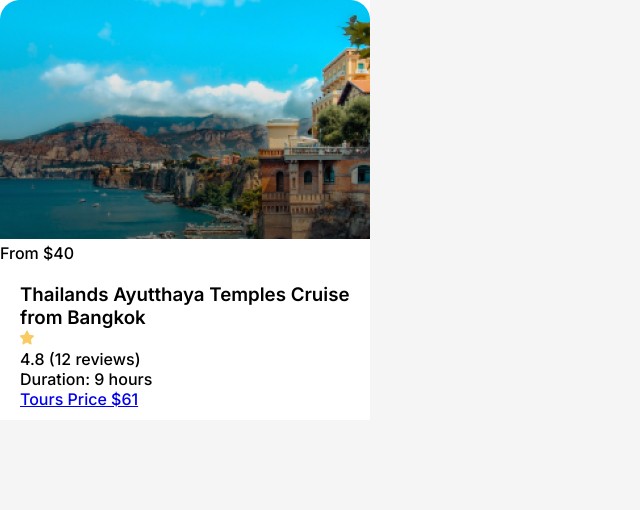
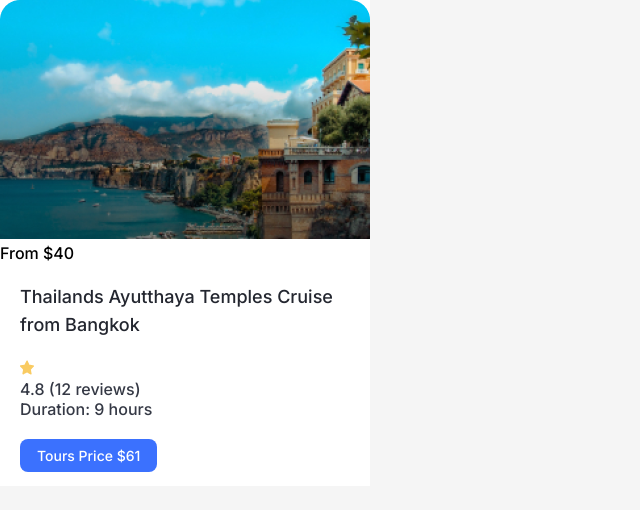
Before and after one commit to pdat2000/html-css-master, a plain HTML site: page index.html in a window 1280 px wide. Shown: the whole page, without its empty margins (0-640 px from the left). Drawn offline with Linux system fonts and the light colour scheme.

Commit message:
update code

```diff
--- a/app.css
+++ b/app.css
@@ -12,10 +12,39 @@ body {
 
 .tour {
   width: 370px;
-  height: 420px;
   background-color: white;
 }
 
 .tour-content {
   padding: 20px 20px 14px 20px;
 }
+
+.tour-title {
+  margin-bottom: 10px;
+  color: #23262f;
+  font-weight: 500;
+  padding-bottom: 10px;
+  font-size: 18px;
+  line-height: 28px;
+}
+
+.tour-rating {
+  margin-bottom: 20px;
+}
+
+.tour-duration,
+.tour-review-count {
+  color: #353945;
+}
+
+.tour-button {
+  font-size: 14px;
+  font-weight: 500;
+  color: white;
+  padding: 8px 17px;
+  background-color: #3b71fe;
+  text-decoration: none;
+  border-radius: 8px;
+  line-height: 17px;
+  display: inline-block;
+}
```
